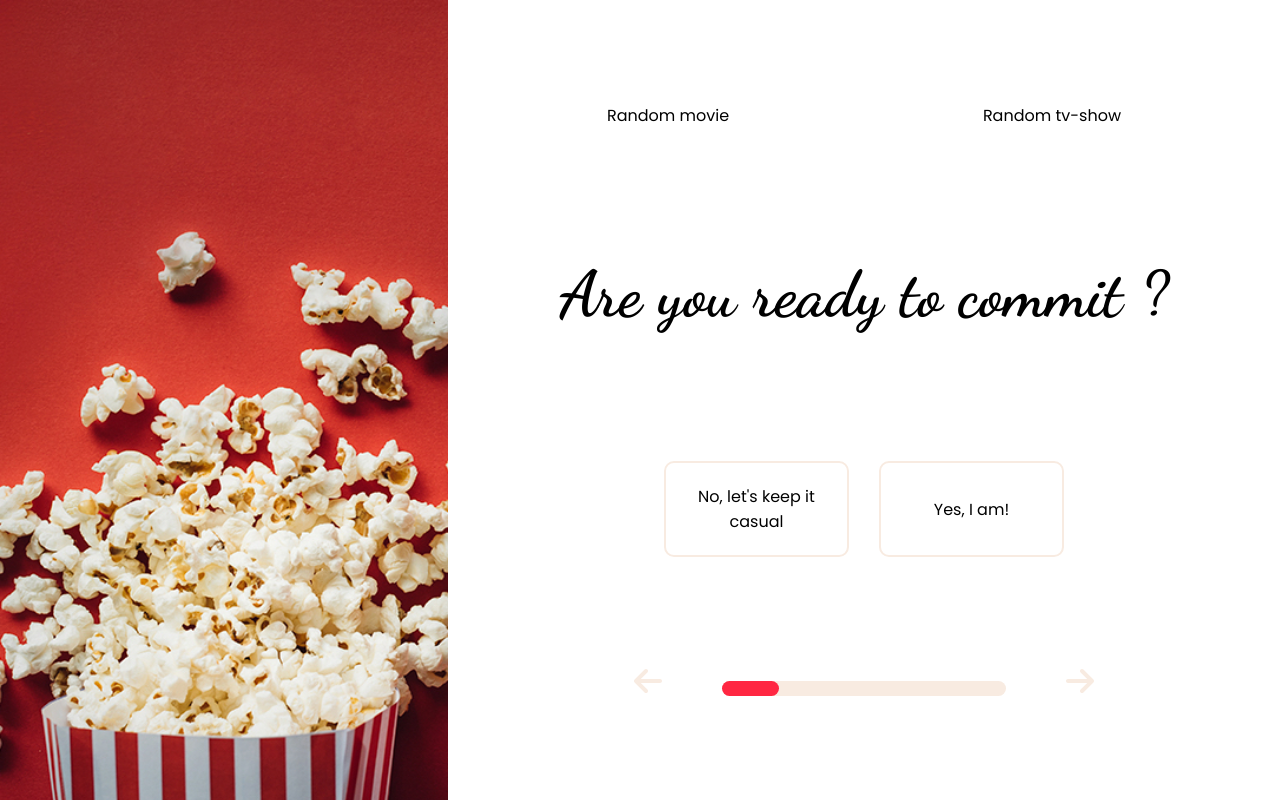
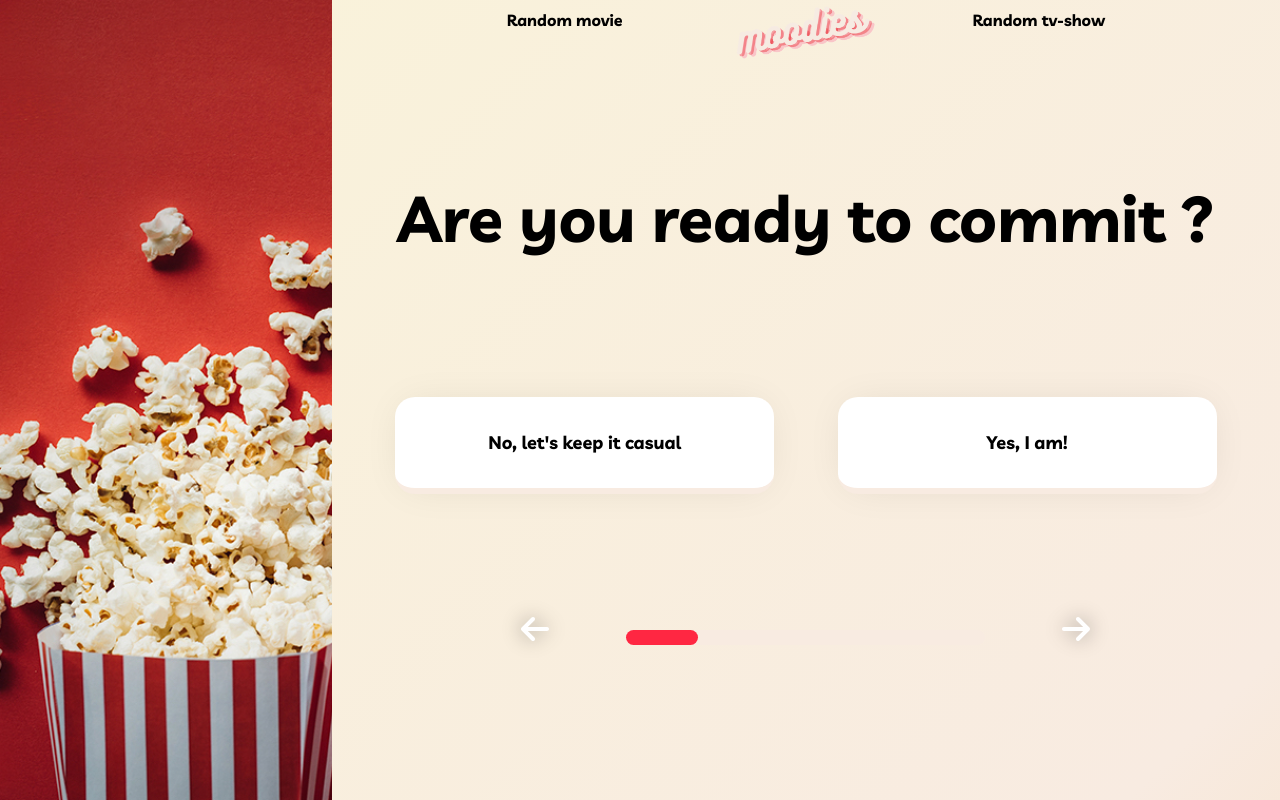
Before and after one commit to MarionThome/movieproject-frontend, a Next.js app: page /feelings in a window 1280 px wide. Built offline with nearby package versions, Linux system fonts and the light colour scheme.

Commit message:
css review

```diff
--- a/components/Feelings.js
+++ b/components/Feelings.js
@@ -65,14 +65,45 @@ export default function feelings() {
   return (
     <main>
       <NavBar />
+      <div className={styles.feelingsWrapper}>
         <h1>{questions[index].question}</h1>
         <div className={styles.answerContainer}>
           {answers}
         </div>
         <div className={styles.iconsContainer}>
-      <FontAwesomeIcon icon={faArrowLeft} size="2x"  onClick={() => handlePrev()} style = {index === 0 ? {color : "#f8ebe1", cursor : "default"} : {color : "#ff2742", cursor : "pointer" }}/>
+        <FontAwesomeIcon
+          icon={faArrowLeft}
+          size="2x"
+          onClick={() => handlePrev()}
+          style = {
+            index === 0 ? {
+              color : "#fff",
+              cursor : "default",
+              filter: "drop-shadow(0px 0px 10px rgb(0 0 0 / 0.4))"
+              } :
+            {
+              color : "#ff2742",
+              cursor : "pointer",
+              filter: "drop-shadow(0px 0px 10px rgb(0 0 0 / 0.4))"
+            }
+          }/>
         <ProgressBar progression = {(index+1)/5*100}/>
-      <FontAwesomeIcon icon={faArrowRight}size="2x" onClick={() => handleNext()} style = {selectedIndex === -1 ? {color : "#f8ebe1", cursor : "default"} : {color : "#ff2742", cursor : "pointer" }}/>
+        <FontAwesomeIcon
+          icon={faArrowRight}
+          size="2x"
+          onClick={() => handleNext()}
+          style = {
+            selectedIndex === -1 ? {
+              color : "#fff",
+              cursor : "default",
+              filter: "drop-shadow(0px 0px 10px rgb(0 0 0 / 0.4))"
+            } : {
+              color : "#ff2742",
+              cursor : "pointer",
+              filter: "drop-shadow(0px 0px 10px rgb(0 0 0 / 0.4))"
+            }
+          }/>
+        </div>
       </div>
     </main>
   );
--- a/components/Home.js
+++ b/components/Home.js
@@ -10,6 +10,7 @@ function Home() {
   return (
       <main className={styles.main}>
         <NavBar />
+        <div className={styles.wrapper}>
           <h1 className={styles.title}>
             Welcome to Moodies
           </h1>
@@ -17,6 +18,7 @@ function Home() {
           <h2>  Let's find you something to watch tonight</h2>
           <button className={styles.button} onClick = {() => handleClick()}> Start </button>
           </div>
+        </div>
       </main>
 
   );
--- a/components/NavBar.js
+++ b/components/NavBar.js
@@ -1,10 +1,18 @@
 import Random from "./Random"
 import styles from "../styles/NavBar.module.css";
+import logo from "../assets/moodies_logo.png";
 
 export default function NavBar(){
     return (
         <div className={styles.nav}>
             <Random request = "movie" platform = "movie"/>
+            <img src={logo.src} style={{
+                width: "140px",
+                height: "55px",
+                position: "absolute",
+                top: "5px",
+                cursor: "pointer"
+            }} />
             <Random request = "tv-show" platform = "tv"/>
         </div>
     )
--- a/pages/_app.js
+++ b/pages/_app.js
@@ -21,6 +21,7 @@ function App({ Component, pageProps }) {
           rel="stylesheet"
         />
         <link href="https://fonts.googleapis.com/css2?family=Poppins:ital,wght@0,400;0,500;0,600;1,400;1,500;1,600&display=swap" rel="stylesheet"/>
+        <link href="https://fonts.googleapis.com/css2?family=DM+Sans&family=Livvic:wght@700&display=swap" rel="stylesheet"/>
       </Head>
       <div style={{ display: "flex" }}>
         <div
--- a/styles/Answers.module.css
+++ b/styles/Answers.module.css
@@ -1,14 +1,27 @@
-.answer{
+.answer {
+    width: 40%;
+    background: #fff;
+    border: none;
+    border-bottom: 6px solid #ff2742;
+    box-shadow: 0px 0px 40px -10px rgba(0,0,0,0.1);
+    padding: 16px;
+    border-radius: 20px;
+    font-weight: bold;
+    font-size: 18px;
+    margin-top: 0px;
+    transition: all 0.1s;
+    outline: none;
+    margin-bottom: 20px;
+  }
+  .answer:hover {
+    margin-top: 3px;
+    border-bottom-width: 3px;
     cursor: pointer;
-    border: 2px solid #ff2742;
-    width: 40%;
-    padding: 5px 10px;
-    display: flex;
-    justify-content: center;
-    align-items: center;
-    margin-bottom: 20px;
-    border-radius: 10px;
-}
+  }
+  .answer:active {
+    margin-top: 5px;
+    border-bottom-width: 0px;
+  }
 
 @media (max-width: 600px) {
     .answer{
--- a/styles/Feelings.module.css
+++ b/styles/Feelings.module.css
@@ -1,17 +1,23 @@
+.feelingsWrapper {
+    display: flex;
+    flex-direction: column;
+    justify-content: space-evenly;
+    height: calc(100vh - 80px);
+}
+
 .iconsContainer{
     display: flex;
     justify-content: space-around;
    width: 60%;
    height: 3rem;
    cursor: pointer;
+   margin: 0 auto;
 }
 
 .answerContainer{
-    width : 60%;
     display: flex;
     justify-content: space-evenly;
     flex-wrap: wrap;
-
 }
 
 @media (max-width: 600px) {
--- a/styles/Modal.module.css
+++ b/styles/Modal.module.css
@@ -27,7 +27,6 @@
 }
 
 .textContainer {
-    overflow: scroll;
     height: 100%;
 }
 
--- a/styles/NavBar.module.css
+++ b/styles/NavBar.module.css
@@ -1,7 +1,9 @@
 .nav{
     width : 100%;
+    height: 40px;
     display : flex;
-    height: 40px;
     justify-content: space-around;
-    align-items: flex-start;
+    align-items: center;
+    /* background-color: #FF2742;
+    box-shadow: 0px 20px 10px -15px rgb(0 0 0 / 20%); */
 }
--- a/styles/Result.module.css
+++ b/styles/Result.module.css
@@ -65,6 +65,7 @@
     align-items: center;
     justify-items: center;
     width: 50%;
+    margin: 0 auto;
 }
 
 .arrows{
@@ -73,6 +74,32 @@
     display: flex;
     justify-items: center;
     text-align: center;
+}
+
+.loading {
+    color : #fff;
+    width: 40px;
+    margin: 0 auto;
+    filter: drop-shadow(0px 0px 10px rgb(0 0 0 / 0.4));
+    animation:spin 4s linear infinite;
+    position: absolute;
+    top: 40px;
+    right: calc(100vw - 70%);
+}
+
+.message-appear {
+    opacity: 0.01;
+  }
+  .message-appear-active {
+    opacity: 1;
+    transition: all 10000ms ease-out;
+  }
+
+
+@keyframes spin {
+    100% {
+        transform:rotate(360deg);
+    }
 }
 
 @media (max-width: 600px) {
--- a/styles/globals.css
+++ b/styles/globals.css
@@ -1,7 +1,11 @@
 body {
   padding: 0;
   margin: 0;
-  font-family: 'Dancing Script', cursive, 'Poppins', sans-serif;
+  font-family: 'Livvic', sans-serif;
+  background: linear-gradient(-45deg, #EAB76A, #F8EBE1, #FAF7D6, #FF2742);
+	background-size: 400% 400%;
+	animation: gradient 30s ease infinite;
+	height: 100vh;
 }
 
 * {
@@ -9,19 +13,15 @@ body {
 }
 
 main {
-  display: flex;
-  flex-direction: column;
-  justify-content: space-evenly;
   align-items: center;
   min-height: 100vh;
-  padding: 0 2rem;
   text-align: center;
-  width : 65%;
-  font-family: 'Poppins', sans-serif;
+  width : 100%;
+  font-family: 'Livvic', sans-serif;
 }
 
 h1{
-  font-family: 'Dancing Script', cursive;
+  font-family: 'Livvic', sans-serif;
   line-height: 1.15;
   font-size: 4rem;
 }
@@ -42,3 +42,15 @@ h2{
     font-size: 2rem;
   }
 }
+
+@keyframes gradient {
+	0% {
+		background-position: 0% 50%;
+	}
+	50% {
+		background-position: 100% 50%;
+	}
+	100% {
+		background-position: 0% 50%;
+	}
+}
```
Also changed, not shown: components/Result.js (+37 -10 lines), styles/Home.module.css (+36 -16 lines), assets/moodies_logo.png (added). Lines whose indentation alone changed are shown as unchanged.
